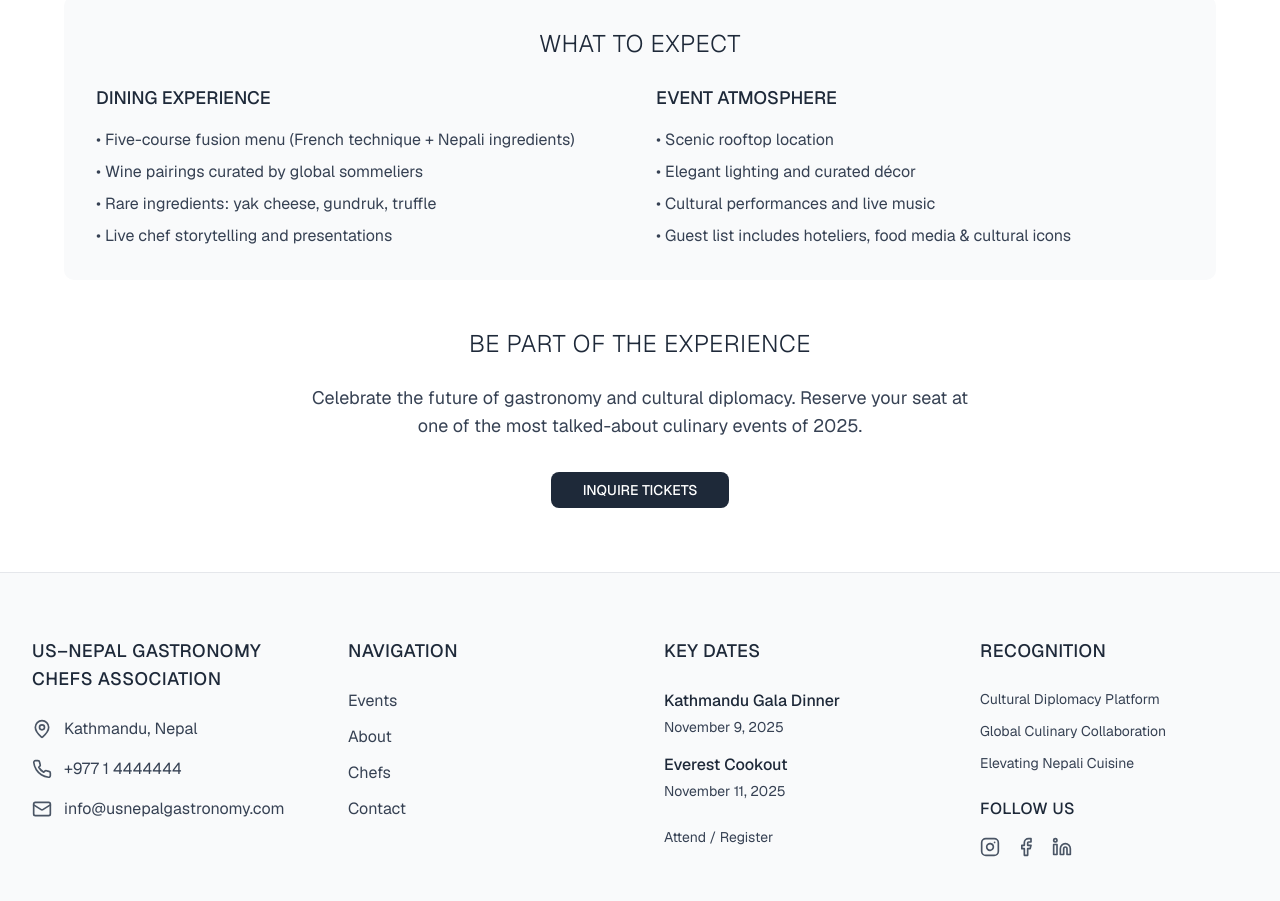
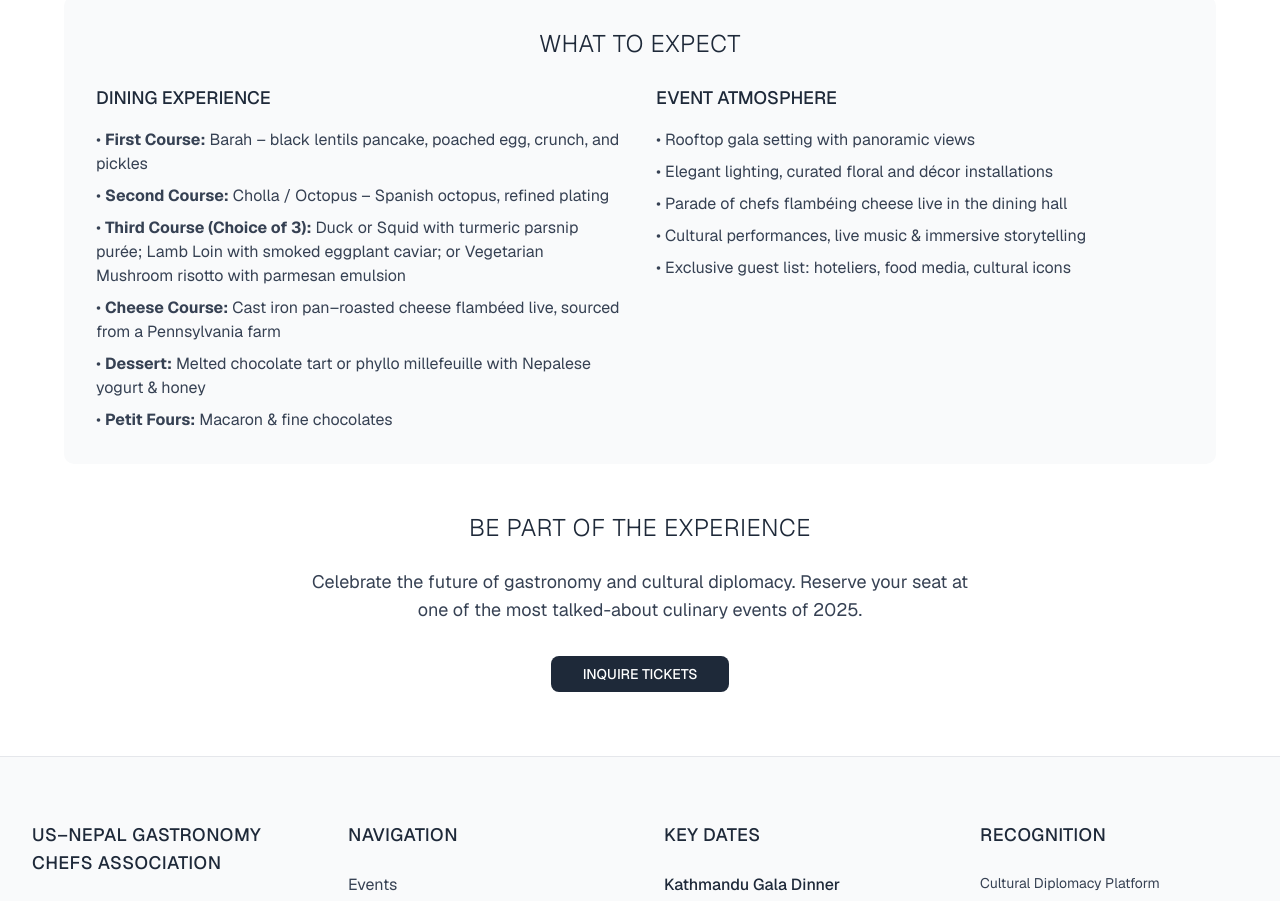
Before and after one commit to krishal2003/us-nep-gastronomy-2025, a Next.js app: page /events in a window 1280 px wide. Shown: the part 940-1841 px from the top of the page. Built offline with nearby package versions, Linux system fonts and the light colour scheme.

Commit message:
Update page.tsx

```diff
--- a/app/events/page.tsx
+++ b/app/events/page.tsx
@@ -78,30 +78,59 @@ export default function EventsPage() {
               WHAT TO EXPECT
             </h3>
             <div className="grid md:grid-cols-2 gap-8">
+              {/* Dining Experience */}
               <div>
                 <h4 className="text-base lg:text-lg font-medium text-gray-800 mb-4">
                   DINING EXPERIENCE
                 </h4>
                 <ul className="space-y-2 text-gray-700">
                   <li>
-                    • Five-course fusion menu (French technique + Nepali
-                    ingredients)
+                    • <strong>First Course:</strong> Barah – black lentils
+                    pancake, poached egg, crunch, and pickles
                   </li>
-                  <li>• Wine pairings curated by global sommeliers</li>
-                  <li>• Rare ingredients: yak cheese, gundruk, truffle</li>
-                  <li>• Live chef storytelling and presentations</li>
+                  <li>
+                    • <strong>Second Course:</strong> Cholla / Octopus – Spanish
+                    octopus, refined plating
+                  </li>
+                  <li>
+                    • <strong>Third Course (Choice of 3):</strong> Duck or Squid
+                    with turmeric parsnip purée; Lamb Loin with smoked eggplant
+                    caviar; or Vegetarian Mushroom risotto with parmesan
+                    emulsion
+                  </li>
+                  <li>
+                    • <strong>Cheese Course:</strong> Cast iron pan–roasted
+                    cheese flambéed live, sourced from a Pennsylvania farm
+                  </li>
+                  <li>
+                    • <strong>Dessert:</strong> Melted chocolate tart or phyllo
+                    millefeuille with Nepalese yogurt & honey
+                  </li>
+                  <li>
+                    • <strong>Petit Fours:</strong> Macaron & fine chocolates
+                  </li>
                 </ul>
               </div>
+
+              {/* Event Atmosphere */}
               <div>
                 <h4 className="text-base lg:text-lg font-medium text-gray-800 mb-4">
                   EVENT ATMOSPHERE
                 </h4>
                 <ul className="space-y-2 text-gray-700">
-                  <li>• Scenic rooftop location</li>
-                  <li>• Elegant lighting and curated décor</li>
-                  <li>• Cultural performances and live music</li>
+                  <li>• Rooftop gala setting with panoramic views</li>
                   <li>
-                    • Guest list includes hoteliers, food media & cultural icons
+                    • Elegant lighting, curated floral and décor installations
+                  </li>
+                  <li>
+                    • Parade of chefs flambéing cheese live in the dining hall
+                  </li>
+                  <li>
+                    • Cultural performances, live music & immersive storytelling
+                  </li>
+                  <li>
+                    • Exclusive guest list: hoteliers, food media, cultural
+                    icons
                   </li>
                 </ul>
               </div>
```
